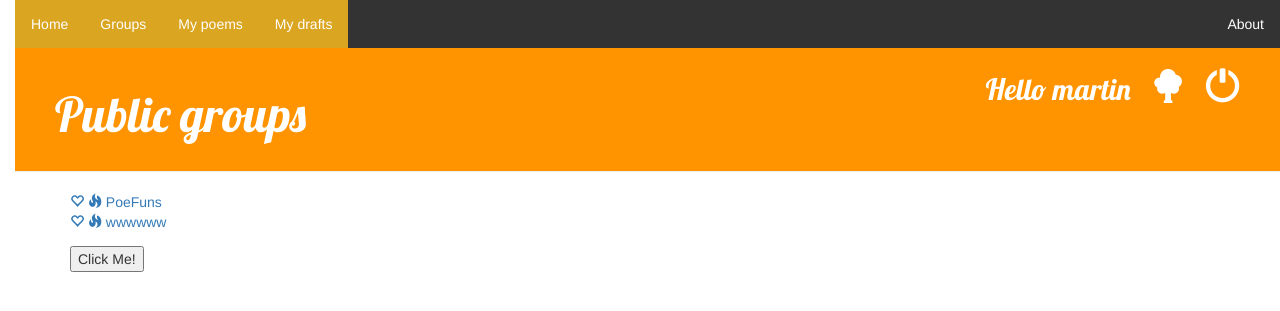
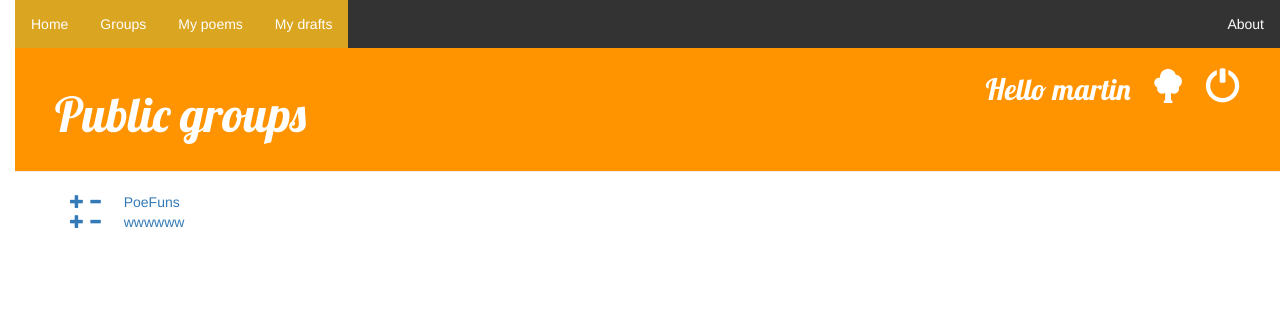
Before and after one commit to mavrix93/PoetsSociety, a Django app: page /groups/ in a window 1280 px wide. Shown: the top 311 px of the page. Run offline with Django 3.2, Linux system fonts and the light colour scheme; a user stored in the database is signed in; data comes from the database, SQL or seed files in the repository; parts of the project's set-up code (start-up, migrations or seed data) failed here and were passed over; some libraries are stand-ins or nearby versions.

Commit message:
Groups policy - upgrade

```diff
--- a/blog/templates/blog/poets_groups.html
+++ b/blog/templates/blog/poets_groups.html
@@ -5,8 +5,7 @@
     {% for group in poets_groups %}
 
 
-        <a href="{% url 'follow_group' group_name=group.name %}" class=""><span class="glyphicon glyphicon-heart-empty -align-left"></span></a> <a href="{% url 'leave_group' group_name=group.name %}" class=""><span class="glyphicon glyphicon-fire -align-left"></span></a>   <a href="{% url 'group_poem_list' group_name=group.name %}">{{ group.name }}</a></h3><br>
+        <a href="{% url 'follow_group' group_name=group.name %}" class=""><span class="glyphicon glyphicon-plus -align-left"></span></a> <a href="{% url 'leave_group' group_name=group.name %}" class=""><span class="glyphicon glyphicon-minus -align-left"></span></a>   &emsp; <a href="{% url 'group_poem_list' group_name=group.name %}">{{ group.name }}</a></h3><br>
     {% endfor %}
     </form>
-    <button type="button">Click Me!</button>
 {% endblock %}
```
Also changed, not shown: blog/static/check_radio_sheet.png (deleted), blog/static/css/blog.css (line endings or trailing spaces).
